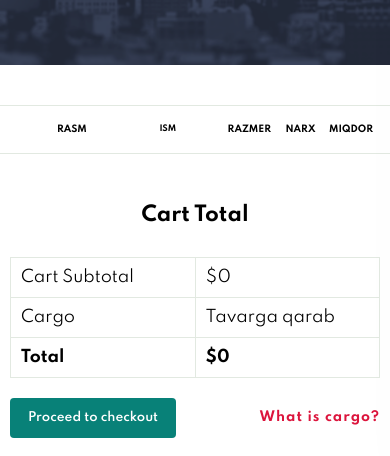
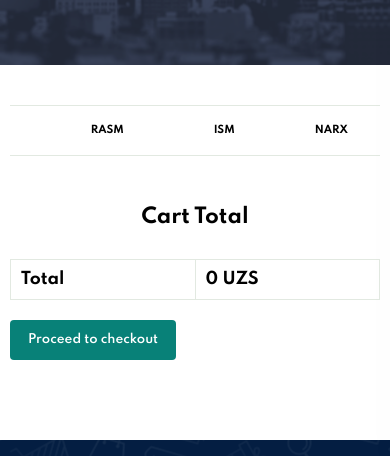
Before and after one commit to Mashhur1026/VolidamTravel, a React (Vite) app: page /Cart in a window 390 px wide. Shown: the part 388-844 px from the top of the page. Built offline with nearby package versions, Linux system fonts and the light colour scheme.

Commit message:
checkOut page done

```diff
--- a/src/App.tsx
+++ b/src/App.tsx
@@ -9,7 +9,6 @@ import Blog from "./pages/blog/Blog";
 import Cart from "./pages/cart/Cart";
 import About from "./pages/about/About";
 import Contact from "./pages/contact/Contact";
-import Cargo from "./pages/cargo/Cargo";
 import CheckOut from "./pages/ceckOut/CheckOut";
 
 function App() {
@@ -24,7 +23,6 @@ function App() {
         <Route path="/product/:id" element={<SinglePage />} />
         <Route path="/About" element={<About />} />
         <Route path="/Contact" element={<Contact />} />
-        <Route path="/Cargo" element={<Cargo />} />
         <Route path="/Checkout" element={<CheckOut />} />
       </Routes>
       <Newslatter />
--- a/src/pages/about/About.tsx
+++ b/src/pages/about/About.tsx
@@ -1,8 +1,15 @@
 import "./about.css";
 import img from "../../assets/about/a6.jpg";
 import BlogComponent from "../../components/blogC/BlogComponent";
+import { useContext } from "react";
+import DataContext from "../../DataContext";
 
 function About() {
+  const contextValue = useContext(DataContext);
+  if (!contextValue) {
+    return <div>Loading...</div>;
+  }
+  const { language } = contextValue;
   return (
     <>
       <BlogComponent
--- a/src/pages/cargo/Cargo.tsx
+++ /dev/null
@@ -1,32 +0,0 @@
-import BlogComponent from "../../components/blogC/BlogComponent";
-import "./cargo.css";
-
-function Cargo() {
-  return (
-    <div id="cargo">
-      <BlogComponent img="cargo-bg" title="#What is cargo?" text="" />
-      <div className="des">
-        <h1>Let's know more about cargo!</h1>
-        <p>
-          CARGO bu - SOLIQ yani chet eldan, chet davlatlardan O'zbekistonga xar
-          qanday yuk olib kirayotganda Davlat budjetiga to'lanadigon pul❗️ Bu
-          pul miqdori yukning har bir kilosiga qarab to'lanadi. Eslatib o'tamiz
-          siz zakaz berayotgan tovarning CARGO pulini oldindan aytib bera
-          olmaymiz. Sababi bizga tovarlar kattakon konteynerlarda keladi ularni
-          har birini aloxida tortishning iloji yo'q❌ Bizning qo'limizga
-          tovarlar yetib kelgach har bir kishining zakazini aloxida tortib
-          og'irligiga qarab CARGO pulini chiqarib beramiz❗️ Shu sababli ham
-          iltimos tahminan ayting qancha bo'ladi? Kargosi bilan qanchaga
-          tushadi? Kargosi necpul? Iltimos tahmin bulsa ham ayting.... dmela
-          chunki tahmin aytsamu ko'p yoki kam cqip qolsa kiyin nmaga aldadiz
-          disila ‼️ Aziz haridorlar etiborli bo'linglar CARGO pulini siz bizga
-          emas Davlatga to'laysiz shuning uchun yengillatib bering degan
-          iltimoslar qilmanglar❌ Biz ham haqqoniy vijdonan ishlaymiz, biz ham
-          CARGO pulini Davlatga to'lab keyin sizlardan yig'ib olamiz...
-        </p>
-      </div>
-    </div>
-  );
-}
-
-export default Cargo;
--- a/src/pages/cargo/cargo.css
+++ /dev/null
@@ -1,32 +0,0 @@
-#cargo .des {
-  padding: 40px 80px;
-}
-
-#cargo .des h1 {
-  margin-bottom: 30px;
-  text-align: center;
-}
-
-#cargo h1,
-#cargo h2 {
-  color: #1a1a1a;
-  letter-spacing: 1px;
-}
-
-#cargo p {
-  text-indent: 50px;
-  text-align: justify;
-  letter-spacing: 1px;
-}
-
-@media (max-width: 770px) {
-  #cargo .des {
-    padding: 40px;
-  }
-}
-
-@media (max-width: 500px) {
-  #cargo .des {
-    padding: 20px;
-  }
-}
--- a/src/pages/cart/Cart.tsx
+++ b/src/pages/cart/Cart.tsx
@@ -23,9 +23,7 @@ function Cart() {
               <td></td>
               <td>Rasm</td>
               <td>Ism</td>
-              <td>Razmer</td>
               <td>Narx</td>
-              <td>Miqdor</td>
             </tr>
           </thead>
           <tbody>
@@ -37,22 +35,11 @@ function Cart() {
                   </button>
                 </td>
                 <td>
-                  <img src={item.img[0]} alt="" />
+                  <img src={item.imgUrl[0]} alt="" />
                 </td>
                 <td>{item.name}</td>
-                <td>
-                  <select>
-                    {item.sizes.map((size) => (
-                      <option key={size} value={size}>
-                        {size}
-                      </option>
-                    ))}
-                  </select>
-                </td>
-                <td>${item.price}</td>
-                <td>
-                  <input type="number" value={item.quantity} />
-                </td>
+
+                <td>{item.price} UZS</td>
               </tr>
             ))}
           </tbody>
@@ -65,31 +52,18 @@ function Cart() {
           <table>
             <tbody>
               <tr>
-                <td>Cart Subtotal</td>
-                <td>${total}</td>
-              </tr>
-              <tr>
-                <td>Cargo</td>
-                <td>Tavarga qarab</td>
-              </tr>
-              <tr>
                 <td>
                   <strong>Total</strong>
                 </td>
                 <td>
-                  <strong>${total}</strong>
+                  <strong>{total} UZS</strong>
                 </td>
               </tr>
             </tbody>
           </table>
-          <div className="cartCargo">
-            <Link to={`/Checkout`}>
-              <button className="normol">Proceed to checkout</button>
-            </Link>
-            <Link to={`/Cargo`}>
-              <h4>What is cargo?</h4>
-            </Link>
-          </div>
+          <Link to={`/Checkout`}>
+            <button className="normol">Proceed to checkout</button>
+          </Link>
         </div>
       </section>
     </>
--- a/src/pages/cart/cart.css
+++ b/src/pages/cart/cart.css
@@ -1,17 +1,5 @@
 #cart {
   padding: 40px 80px;
-}
-
-.cartCargo {
-  display: flex;
-  justify-content: space-between;
-  align-items: center;
-}
-.cartCargo a {
-  text-decoration: none;
-  color: crimson;
-  letter-spacing: 1px;
-  margin-left: 20px;
 }
 
 #cart table {
@@ -22,7 +10,8 @@
 }
 
 #cart table img {
-  width: 100%;
+  width: 50%;
+  height: 50%;
 }
 
 #cart table thead {
@@ -48,37 +37,24 @@
   color: crimson;
 }
 
-#cart table td:nth-child(4) select {
-  padding: 10px 5px 10px 15px;
-  width: 70%;
+#cart table td:nth-child(1) {
+  width: 5%;
+  text-align: center;
 }
 
-#cart table td:nth-child(1),
-#cart table td:nth-child(4),
-#cart table td:nth-child(5) {
-  width: 100px;
+#cart table td:nth-child(4) {
+  width: 8%;
   text-align: center;
 }
+
 #cart table td:nth-child(3) {
-  width: 160px;
+  width: 18%;
   text-align: center;
 }
 #cart table td:nth-child(2) {
-  width: 110px;
+  width: 18%;
+  height: auto;
   text-align: center;
-}
-
-#cart table td:nth-child(6) {
-  width: 100px;
-  padding: 10px;
-}
-
-#cart table td:nth-child(6) input {
-  width: 70%;
-  padding: 10px 5px 10px 15px;
-}
-#cart table td:nth-child(6) input:focus {
-  outline: none;
 }
 
 #cart-add {
@@ -125,11 +101,6 @@
 }
 
 @media (max-width: 950px) {
-  #cart table td:nth-child(4) select {
-    padding: 7px 3px 7px 10px;
-    width: 70%;
-  }
-
   #subtotal h3 {
     font-size: 25px;
   }
@@ -140,36 +111,6 @@
   #cart-add {
     padding: 40px 20px;
   }
-
-  #subtotal table td {
-    font-size: 14px;
-  }
-
-  #cart table td:nth-child(1) {
-    width: 50px;
-    text-align: center;
-    font-size: 15px;
-  }
-  #cart table td:nth-child(2) {
-    width: 70px;
-    text-align: center;
-    font-size: 15px;
-  }
-  #cart table td:nth-child(3) {
-    width: 180px;
-    text-align: center;
-    font-size: 15px;
-  }
-  #cart table td:nth-child(4),
-  #cart table td:nth-child(5) {
-    width: 100px;
-    text-align: center;
-    font-size: 15px;
-  }
-
-  #cart table td:nth-child(6) input {
-    padding: 7px 3px 7px 10px;
-  }
 }
 
 @media (max-width: 770px) {
@@ -177,89 +118,54 @@
     width: 80%;
   }
 
-  .cartCargo a {
-    font-size: 13px;
-  }
-
   #subtotal button {
     font-size: 12px;
     padding: 13px 18px;
   }
-}
 
-@media (max-width: 640px) {
-  #cart {
-    padding: 40px 0px 40px 5px;
+  #cart table tbody td {
+    font-size: 12px;
+  }
+
+  #cart table thead td {
+    font-size: 12px;
   }
 
   #cart table td:nth-child(1) {
-    width: 30px;
-    font-size: 13px;
+    width: 2%;
+    text-align: center;
   }
 
-  #cart table td:nth-child(2) {
-    width: 50px;
-    font-size: 13px;
+  #cart table td:nth-child(4) {
+    width: 5%;
+    text-align: center;
   }
 
   #cart table td:nth-child(3) {
-    width: 105px;
-    font-size: 13px;
+    width: 6%;
+    text-align: center;
+  }
+  #cart table td:nth-child(2) {
+    width: 6%;
+    height: auto;
+    text-align: center;
   }
 
-  #cart table td:nth-child(4),
-  #cart table td:nth-child(5) {
-    width: 40px;
-    font-size: 13px;
-  }
-
-  #cart table td:nth-child(6) {
-    width: 60px;
-  }
-}
-
-@media (max-width: 520px) {
-  #cart table td:nth-child(4) select {
-    padding: 3px 1px 3px 5px;
-    width: 100%;
-    font-size: 10px;
-  }
-
-  #cart {
-    padding: 40px 0px;
-  }
-
-  #cart table td {
-    font-size: 10px;
-  }
-  #cart table td:nth-child(1) {
-    width: 20px;
-    padding-left: 5px;
-    font-size: 10px;
-  }
-  #cart table td:nth-child(2) {
-    width: 40px;
-    font-size: 10px;
-  }
-
-  #cart table td:nth-child(3) {
-    width: 90px;
-    font-size: 10px;
-  }
-
-  #cart table td:nth-child(4),
-  #cart table td:nth-child(5) {
-    width: 40px;
-    font-size: 10px;
-  }
-
-  #cart table td:nth-child(6) {
-    width: 40px;
-    font-size: 10px;
+  #cart table img {
+    width: 80%;
+    height: 80%;
   }
 }
 
 @media (max-width: 430px) {
+  #cart table tbody td {
+    font-size: 10px;
+  }
+
+  #cart table thead td {
+    font-size: 10px;
+  }
+
   #subtotal h3 {
     font-size: 20px;
   }
@@ -273,43 +179,7 @@
     padding: 13px 18px;
   }
 
-  #cart table td:nth-child(1) {
-    padding-left: 0;
-    width: 10px;
-    font-size: 9px;
-  }
-  #cart table td:nth-child(2) {
-    width: 25px;
-    font-size: 9px;
-  }
-  #cart table td:nth-child(3) {
-    width: 35px;
-    font-size: 8px;
-  }
-  #cart table td:nth-child(4),
-  #cart table td:nth-child(5) {
-    width: 16px;
-    font-size: 9px;
-  }
-
-  #cart table td:nth-child(6) {
-    width: 20px;
-    font-size: 9px;
-    padding-left: 3px;
-  }
-
-  #cart table td:nth-child(6) input {
-    padding: 4px 2px 4px 6px;
-    width: 70%;
-    font-size: 9px;
-    font-weight: 500;
-  }
-
   #cart-add {
     padding: 10px;
   }
-
-  .cartCargo a {
-    margin-left: 0;
-  }
 }
--- a/src/pages/ceckOut/CheckOut.tsx
+++ b/src/pages/ceckOut/CheckOut.tsx
@@ -1,7 +1,6 @@
 import { useContext, useState } from "react";
+import DataContext from "../../DataContext";
 import "./checkout.css";
-import DataContext from "../../DataContext";
-import { Link } from "react-router-dom";
 
 function CheckOut() {
   const contextValue = useContext(DataContext);
@@ -47,20 +46,18 @@ function CheckOut() {
           <thead>
             <tr>
               <td>Rasm</td>
-              <td>Razmer</td>
+              <td>Nomi</td>
               <td>Narx</td>
-              <td>Miqdor</td>
             </tr>
           </thead>
           <tbody>
             {cartItems.map((item) => (
               <tr key={item.id}>
                 <td>
-                  <img src={item.img[0]} alt="" />
+                  <img src={item.imgUrl[0]} alt="" />
                 </td>
-                <td>{item.sizes}</td>
+                <td>{item.name}</td>
                 <td>${item.price}</td>
-                <td>{item.quantity}</td>
               </tr>
             ))}
           </tbody>
@@ -72,14 +69,6 @@ function CheckOut() {
           <table>
             <tbody>
               <tr>
-                <td>Cart Subtotal</td>
-                <td>${total}</td>
-              </tr>
-              <tr>
-                <td>Cargo</td>
-                <td>Tavarga qarab</td>
-              </tr>
-              <tr>
                 <td>
                   <strong>Total</strong>
                 </td>
@@ -89,11 +78,7 @@ function CheckOut() {
               </tr>
             </tbody>
           </table>
-          <div>
-            <Link to={`/Cargo`}>
-              <h4>What is cargo?</h4>
-            </Link>
-          </div>
+          <div></div>
         </div>
       </section>
       <section id="checkout-form-details">
```
Also changed, not shown: src/DataContext.tsx (+10 -5 lines), src/date/date.tsx (+24 -24 lines), src/pages/ceckOut/checkout.css (+3 -16 lines).
